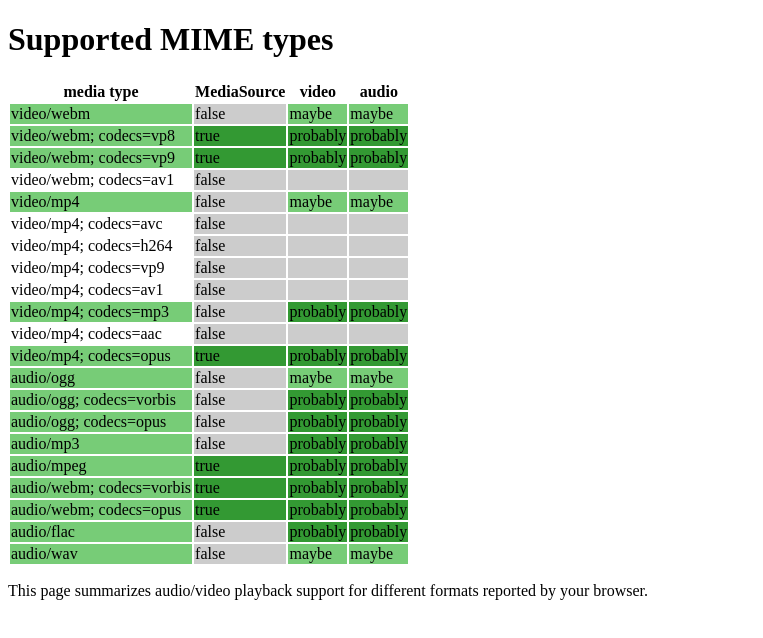
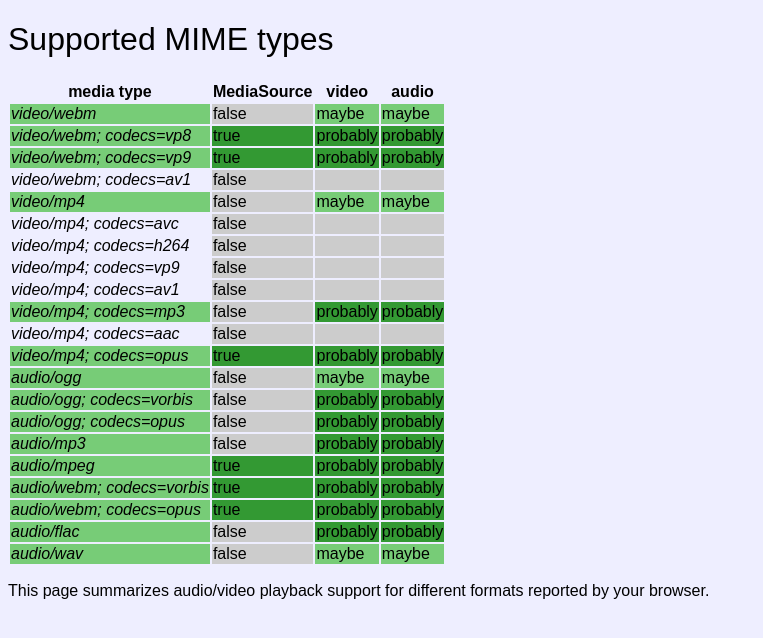
Before and after one commit to rillian/media-mime, a plain HTML site: page index.html in a window 1280 px wide. Shown: the whole page, without its empty margins (0-763 px from the left). Drawn offline with Linux system fonts and the light colour scheme.

Commit message:
Add more styling.
Background tint and Fira fonts reference.

```diff
--- a/checkmime.js
+++ b/checkmime.js
@@ -61,6 +61,7 @@ for (i in types) {
 
   var label = document.createElement('td');
   label.textContent = type;
+  label.className = 'label';
   row.appendChild(label);
 
   var mse_result = isTypeSupported(type);
--- a/style.css
+++ b/style.css
@@ -1,3 +1,18 @@
+body {
+  background-color: #eef;
+  font: 12pt "Fira Sans", sans-serif;
+  font-weight: 300;
+}
+
+h1 {
+  font: 24pt "Fira Sans", sans-serif;
+}
+
+td.label {
+  font-style: italic;
+  font-weight: 400;
+}
+
 .green {
   background-color: #7c7;
 }
```
